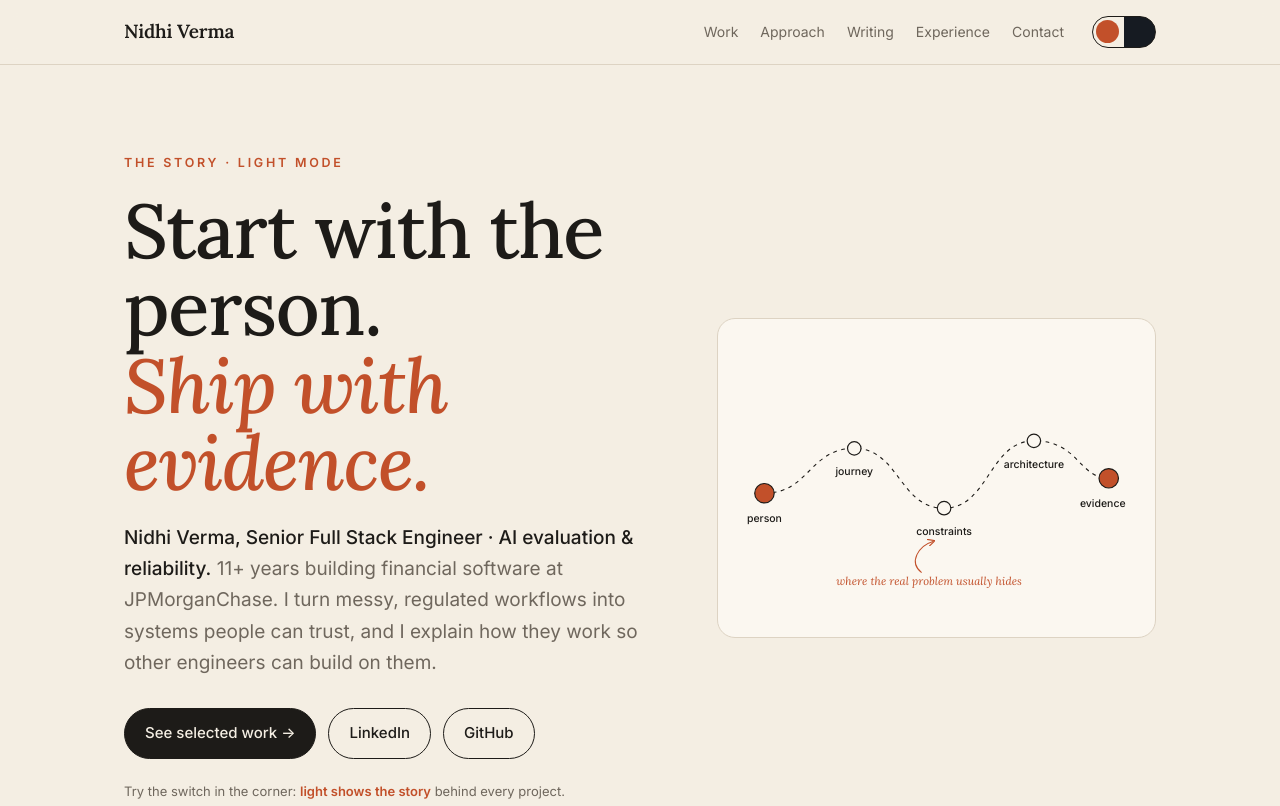
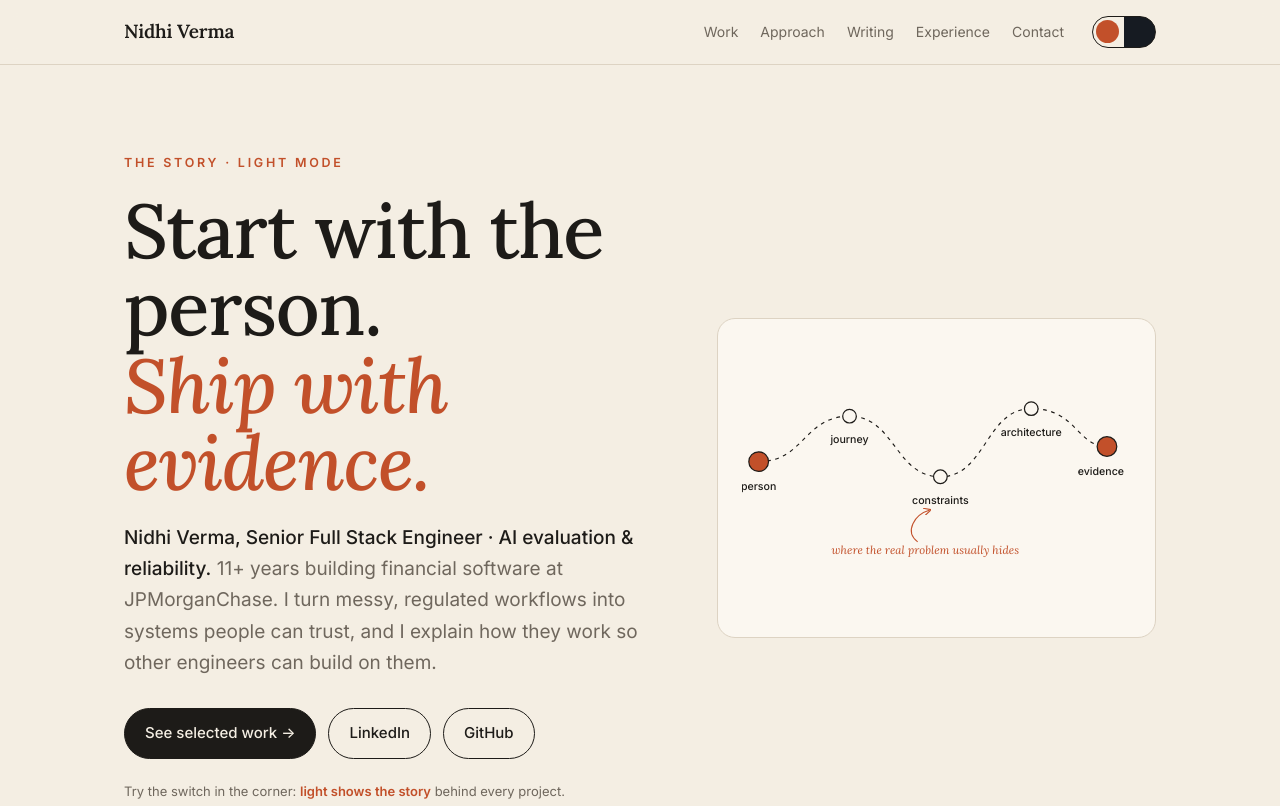
Before and after one commit to MountainBridge/MountainBridge.github.io, a plain HTML site: page index.html in a window 1280 px wide. Shown: the top 806 px of the page. Drawn offline with Linux system fonts and the light colour scheme.

Commit message:
Crop the journey sketch so it fills its card

```diff
--- a/index.html
+++ b/index.html
@@ -158,7 +158,7 @@ footer h2{max-width:14em}
     </div>
     <div class="visual">
       <div class="path only-light" aria-label="person, journey, constraints, architecture, evidence">
-        <svg viewBox="0 0 520 300" role="img" aria-hidden="true">
+        <svg viewBox="8 82 514 220" role="img" aria-hidden="true">
           <path d="M30,170 C90,170 90,110 150,110 C210,110 210,190 270,190 C330,190 330,100 390,100 C450,100 450,150 490,150" fill="none" stroke="currentColor" stroke-width="1.5" stroke-dasharray="5 6"/>
           <circle cx="30" cy="170" r="13" fill="#C2502A" stroke="#1D1B18" stroke-width="1.6"/><text x="30" y="208" text-anchor="middle">person</text>
           <circle cx="150" cy="110" r="9" fill="#FBF7F0" stroke="#1D1B18" stroke-width="1.6"/><text x="150" y="146" text-anchor="middle">journey</text>
```
